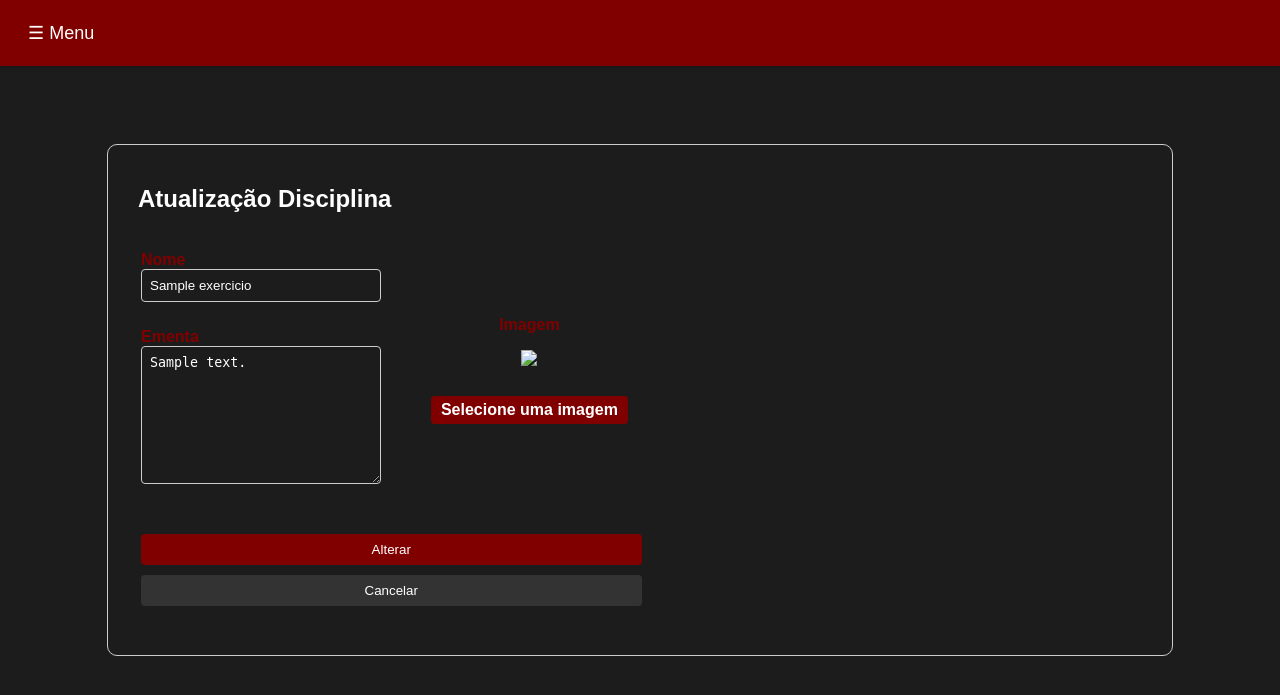
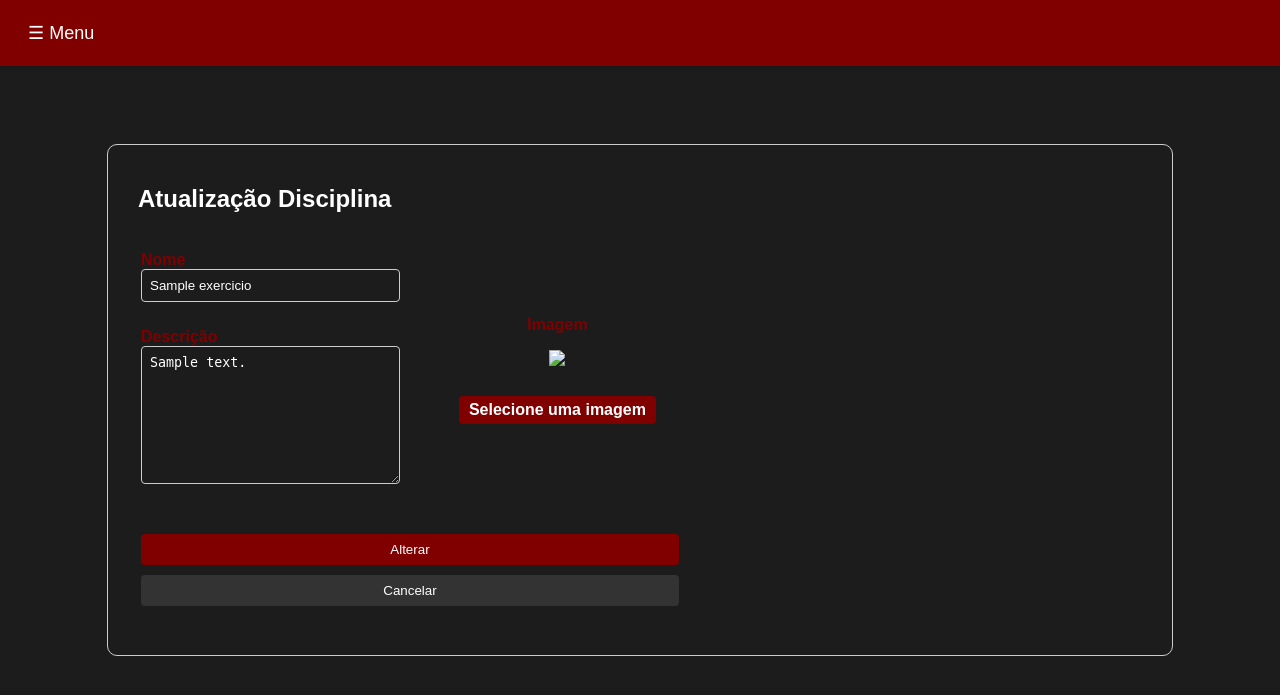
Before and after one commit to leocbranco/gymon, a PHP site: page /ExercicioAtualizar.php?id=1 in a window 1280 px wide. Shown: the top 695 px of the page. Run offline with PHP 8.4, Linux system fonts and the light colour scheme; tables that the repository leaves empty hold one stand-in row (values such as "Sample post").

Commit message:
Update ExercicioAtualizar.php

```diff
--- a/ExercicioAtualizar.php
+++ b/ExercicioAtualizar.php
@@ -161,7 +161,7 @@
                                             <input name="Nome" type="text"  title="Nome exercicio." value="<?php echo $row['Nome_Exercicio']; ?>" required>
                                         </p>
                                         <p>
-                                            <label><b>Ementa</b></label>
+                                            <label><b>Descrição</b></label>
                                             <textarea name="Ementa" rows="8" title="Texto Descritivo" required><?php echo $row['Descricao_Exercicio']; ?></textarea>
                                         </p>
                                     </td>
```
